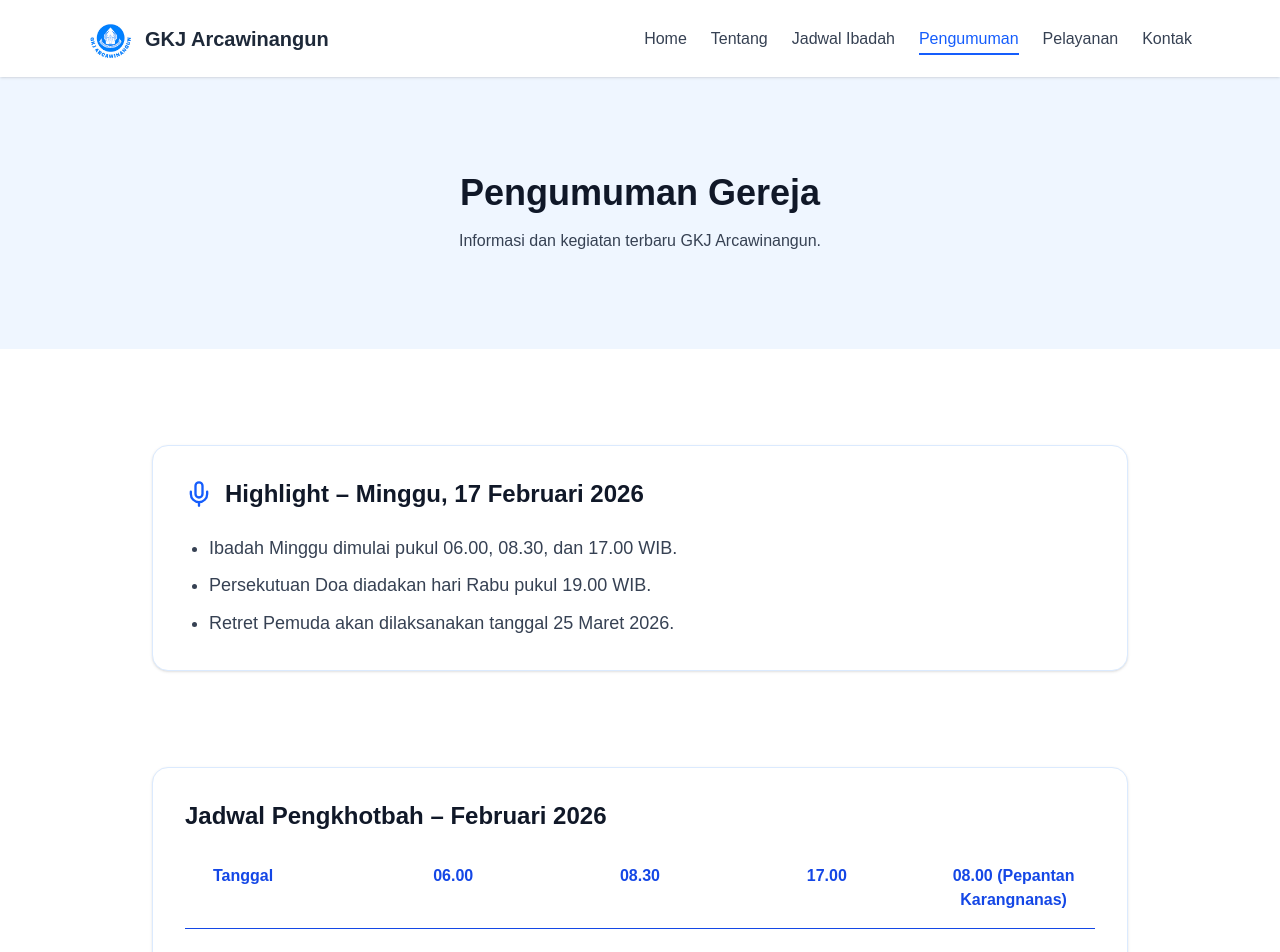
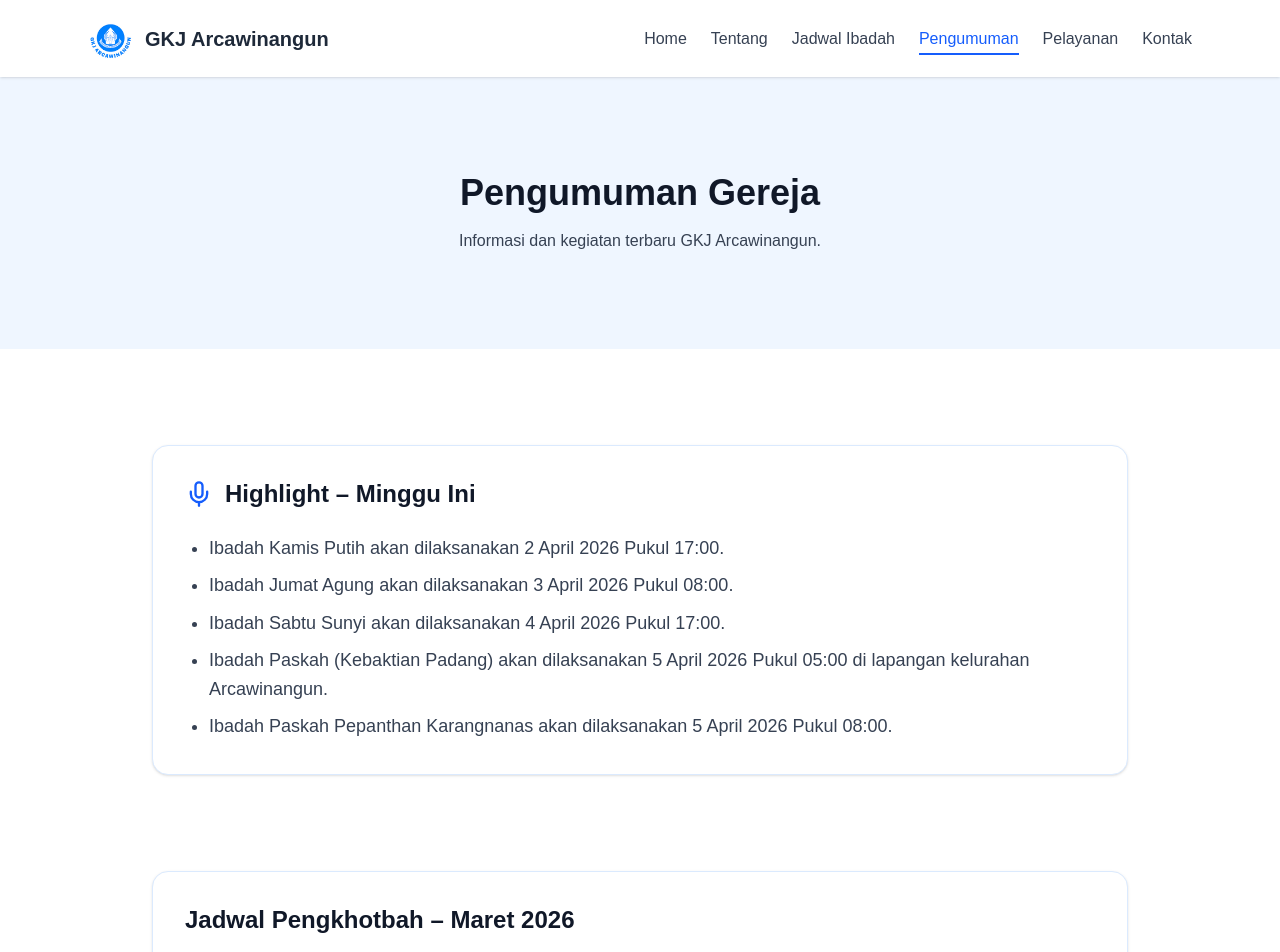
Before and after one commit to jeanAlexsander/gkj-arcawinangun, a Next.js app: page /pengumuman in a window 1280 px wide. Shown: the top 952 px of the page. Built offline with nearby package versions, Linux system fonts and the light colour scheme.

Commit message:
update pengumuman and highlight

```diff
--- a/src/app/page.js
+++ b/src/app/page.js
@@ -58,9 +58,11 @@ export default function Home() {
 
           <div className="grid md:grid-cols-3 gap-6">
             {[
-              "Ibadah Minggu pukul 06.00, 08.30, dan 17.00 WIB.",
-              "Persekutuan Doa hari Rabu pukul 19.00 WIB.",
-              "Retret Pemuda akan dilaksanakan 25 Maret 2026.",
+              "Ibadah Kamis Putih akan dilaksanakan 2 April 2026 Pukul 17:00.",
+              "Ibadah Jumat Agung akan dilaksanakan 3 April 2026 Pukul 08:00.",
+              "Ibadah Sabtu Sunyi akan dilaksanakan 4 April 2026 Pukul 17:00.",
+              "Ibadah Paskah (Kebaktian Padang) akan dilaksanakan 5 April 2026 Pukul 05:00 di lapangan kelurahan Arcawinangun.",
+              "Ibadah Paskah Pepanthan Karangnanas akan dilaksanakan 5 April 2026 Pukul 08:00.",
             ].map((item, index) => (
               <motion.div
                 key={index}
--- a/src/app/pengumuman/page.js
+++ b/src/app/pengumuman/page.js
@@ -59,13 +59,27 @@ export default function PengumumanPage() {
         >
           <h2 className="flex items-center gap-3 text-2xl font-bold text-gray-900 mb-6">
             <Mic className="w-6 h-6 sm:w-7 sm:h-7 text-blue-600 shrink-0" />
-            Highlight – Minggu, 17 Februari 2026
+            Highlight – Minggu Ini
           </h2>
 
           <ul className="list-disc list-outside pl-6 text-lg text-gray-700 leading-relaxed space-y-2">
-            <li>Ibadah Minggu dimulai pukul 06.00, 08.30, dan 17.00 WIB.</li>
-            <li>Persekutuan Doa diadakan hari Rabu pukul 19.00 WIB.</li>
-            <li>Retret Pemuda akan dilaksanakan tanggal 25 Maret 2026.</li>
+            <li>
+              Ibadah Kamis Putih akan dilaksanakan 2 April 2026 Pukul 17:00.
+            </li>
+            <li>
+              Ibadah Jumat Agung akan dilaksanakan 3 April 2026 Pukul 08:00.
+            </li>
+            <li>
+              Ibadah Sabtu Sunyi akan dilaksanakan 4 April 2026 Pukul 17:00.
+            </li>
+            <li>
+              Ibadah Paskah (Kebaktian Padang) akan dilaksanakan 5 April 2026
+              Pukul 05:00 di lapangan kelurahan Arcawinangun.
+            </li>
+            <li>
+              Ibadah Paskah Pepanthan Karangnanas akan dilaksanakan 5 April 2026
+              Pukul 08:00.
+            </li>
           </ul>
         </motion.div>
       </section>
@@ -80,7 +94,7 @@ export default function PengumumanPage() {
           className="bg-white border border-blue-100 rounded-2xl p-8 shadow-sm"
         >
           <h2 className="text-2xl font-bold text-gray-900 mb-8">
-            Jadwal Pengkhotbah – Februari 2026
+            Jadwal Pengkhotbah – Maret 2026
           </h2>
 
           {/* HEADER JAM (HANYA SEKALI) */}
@@ -99,7 +113,7 @@ export default function PengumumanPage() {
               <div>
                 {[
                   {
-                    tanggal: "2 Februari 2026",
+                    tanggal: "5 Maret 2026",
                     pendeta: [
                       "Pdt. Yohanes Fernando",
                       "Pdt. Maria",
@@ -108,7 +122,7 @@ export default function PengumumanPage() {
                     ],
                   },
                   {
-                    tanggal: "9 Februari 2026",
+                    tanggal: "12 Maret 2026",
                     pendeta: [
                       "Pdt. Maria",
                       "Pdt. Yohanes",
```
